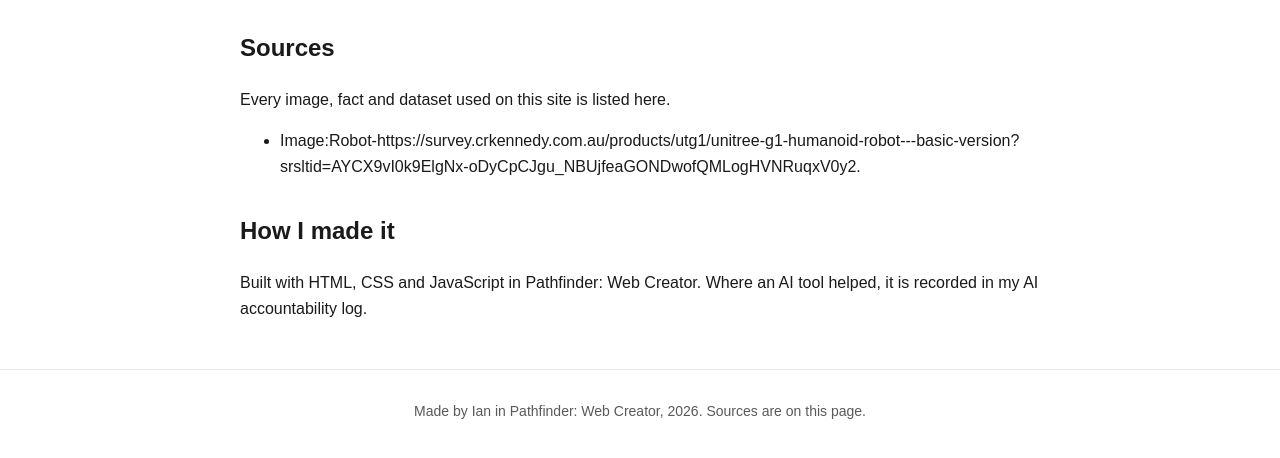
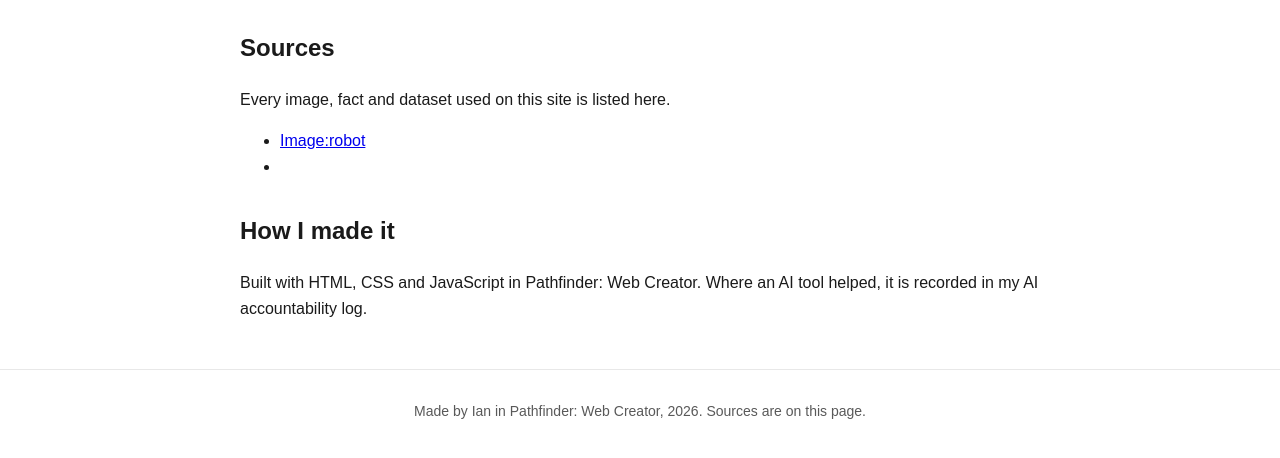
Before and after one commit to iankhalwale-droid/byte-club, a plain HTML site: page about.html in a window 1280 px wide. Shown: the part 252-710 px from the top of the page. Drawn offline with Linux system fonts and the light colour scheme.

Commit message:
added a link in the sources section

```diff
--- a/about.html
+++ b/about.html
@@ -27,7 +27,7 @@
       <h2>Sources</h2>
       <p>Every image, fact and dataset used on this site is listed here.</p>
       <ul>
-        <li>Image:Robot-https://survey.crkennedy.com.au/products/utg1/unitree-g1-humanoid-robot---basic-version?srsltid=AYCX9vI0k9ElgNx-oDyCpCJgu_NBUjfeaGONDwofQMLogHVNRuqxV0y2.</li>
+        <li><a href="https://www.unitree.com/g1">Image:robot</a><li>
       </ul>
     </section>
 
```
